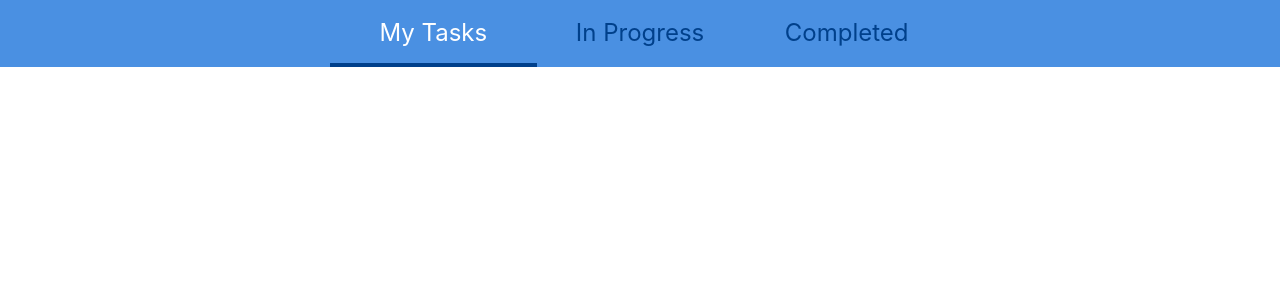
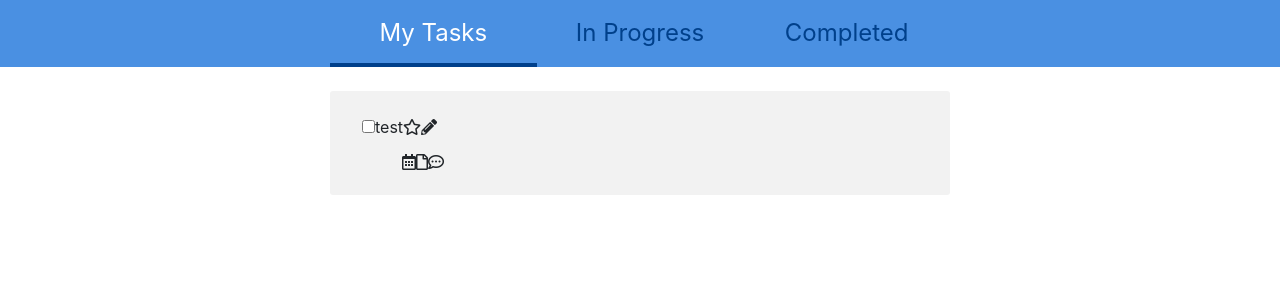
Before and after one commit to zondatw/vue-todolist, a Vue app: page / in a window 1280 px wide. Shown: the top 300 px of the page. Built offline with nearby package versions, Linux system fonts and the light colour scheme.

Commit message:
Add simple template of todo item

```diff
--- a/public/index.html
+++ b/public/index.html
@@ -6,6 +6,8 @@
     <meta name="viewport" content="width=device-width,initial-scale=1.0">
     <link rel="icon" href="<%= BASE_URL %>favicon.ico">
     <title>todolist</title>
+    <link rel="stylesheet" href="https://use.fontawesome.com/releases/v5.0.13/css/all.css" integrity="sha384-DNOHZ68U8hZfKXOrtjWvjxusGo9WQnrNx2sqG0tfsghAvtVlRW3tvkXWZh58N9jp"
+      crossorigin="anonymous">
   </head>
   <body>
     <noscript>
--- a/src/App.vue
+++ b/src/App.vue
@@ -8,7 +8,37 @@
       </div>
     </div>
 
+    <div class="container">
+      <div class="mt-4">
+        <div class="todo-item">
+          <div class="todo-header">
+            <!-- checkbox -->
+            <div class="todo-check">
+              <input type="checkbox">
+              <label></label>
+            </div>
+            <!-- title -->
+            <div class="todo-title">
+              <span>test</span>
+            </div>
+            <!-- star and edit button -->
+            <div class="todo-control">
+              <i class="far fa-star"></i>
+              <i class="fas fa-pencil-alt"></i>
+            </div>
+          </div>
+          <div class="todo-body">
 
+          </div>
+          <div class="todo-footer">
+            <!-- date and icon of file and message -->
+            <i class="far fa-calendar-alt"></i>
+            <i class="far fa-file"></i>
+            <i class="far fa-comment-dots"></i>
+          </div>
+        </div>
+      </div>
+    </div>
   </div>
 </template>
 
--- a/src/assets/all.scss
+++ b/src/assets/all.scss
@@ -5,3 +5,8 @@
 
 // Custom Style
 @import './components/todo-nav';
+@import './components/todo-item';
+
+body {
+  background-break: #E1E1E1;
+}
--- /dev/null
+++ b/src/assets/components/_todo-item.scss
@@ -0,0 +1,17 @@
+.todo-item {
+  display: flex;
+  flex-direction: column;
+  background-color: #F2F2F2;
+  border-radius: 3px;
+  position: relative;
+
+  // first level
+  .todo-header {
+    display: flex;
+    padding: 24px 32px 15px 32px;
+  }
+  .todo-footer {
+    display: flex;
+    padding: 0px 32px 25px 72px;
+  }
+}
```
